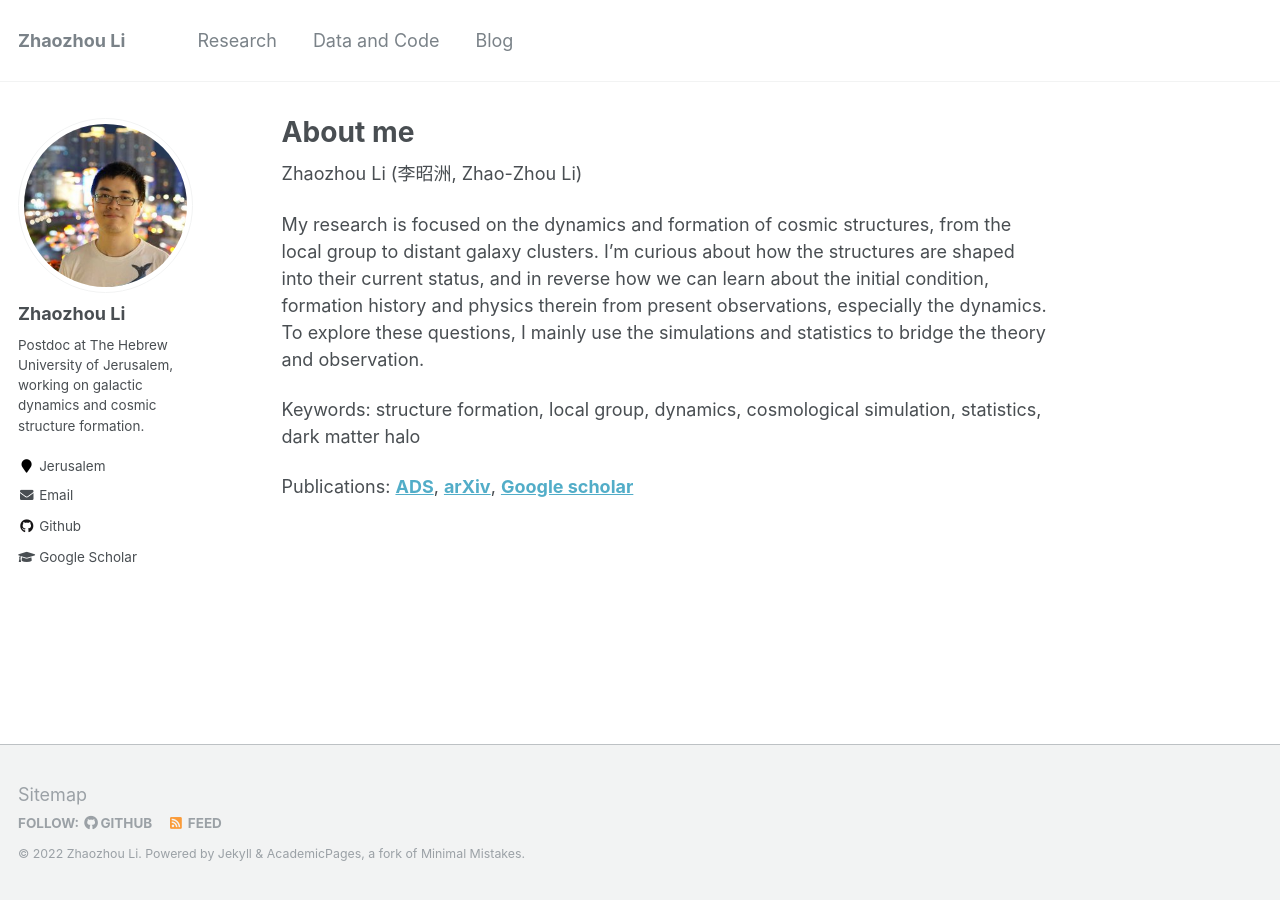
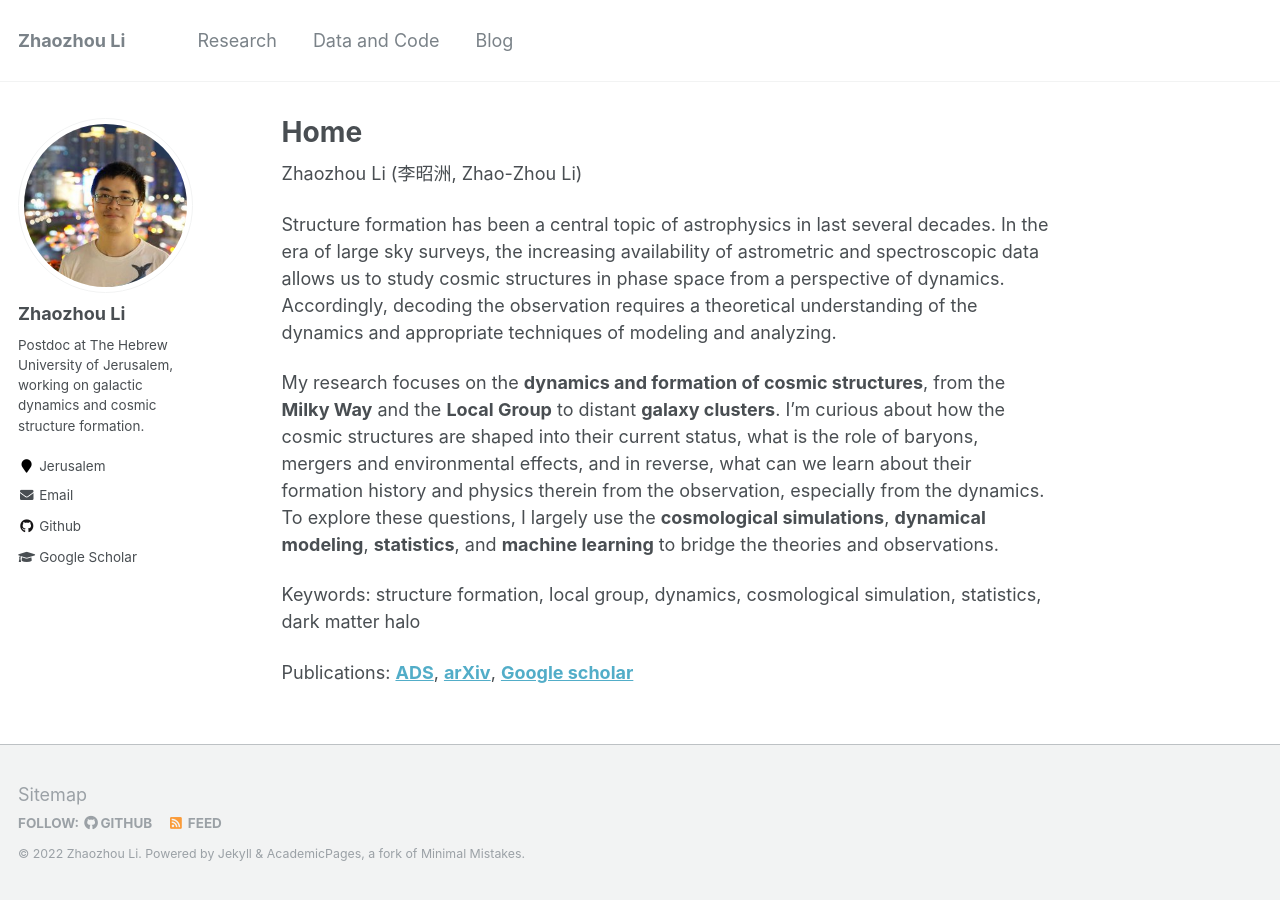
Before and after one commit to syrte/syrte.github.io-jekyll, a Jekyll site: the page built from _pages/about.md, in a window 1280 px wide. Built offline with Jekyll 4.4.1, drawn with Linux system fonts in a browser that asks for light colours.

Commit message:
Update about.md

```diff
--- a/_pages/about.md
+++ b/_pages/about.md
@@ -1,7 +1,7 @@
 ---
 permalink: /
-title: "About me"
-excerpt: "About me"
+title: "Home"
+excerpt: "Home"
 author_profile: true
 redirect_from:
   - /about/
@@ -10,7 +10,21 @@ redirect_from:
 
 Zhaozhou Li (李昭洲, Zhao-Zhou Li)
 
-My research is focused on the dynamics and formation of cosmic structures, from the local group to distant galaxy clusters. I'm curious about how the structures are shaped into their current status, and in reverse how we can learn about the initial condition, formation history and physics therein from present observations, especially the dynamics. To explore these questions, I mainly use the simulations and statistics to bridge the theory and observation.
+
+Structure formation has been a central topic of astrophysics in last several decades.
+In the era of large sky surveys, the increasing availability of astrometric and spectroscopic data
+allows us to study cosmic structures in phase space from a perspective of dynamics.
+<!-- The phase space has encoded abundant information. -->
+Accordingly, decoding the observation requires
+a theoretical understanding of the dynamics and appropriate techniques of modeling and analyzing.
+
+My research focuses on the **dynamics and formation of cosmic structures**,
+from the **Milky Way** and the **Local Group** to distant **galaxy clusters**.
+I'm curious about how the cosmic structures are shaped into their current status,
+what is the role of baryons, mergers and environmental effects,
+and in reverse, what can we learn about their formation history and physics therein from the observation, especially from the dynamics.
+To explore these questions, I largely use the **cosmological simulations**, **dynamical modeling**, **statistics**, and **machine learning** to bridge the theories and observations.
+
 
 Keywords: structure formation, local group, dynamics, cosmological simulation, statistics, dark matter halo
 
```
